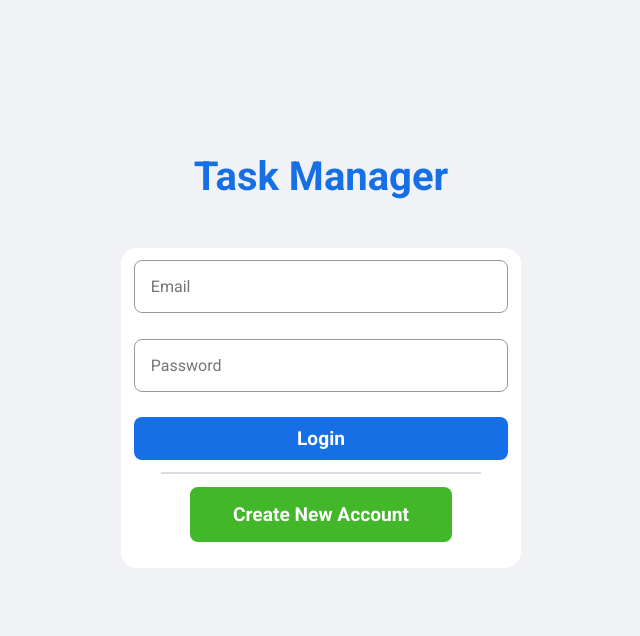
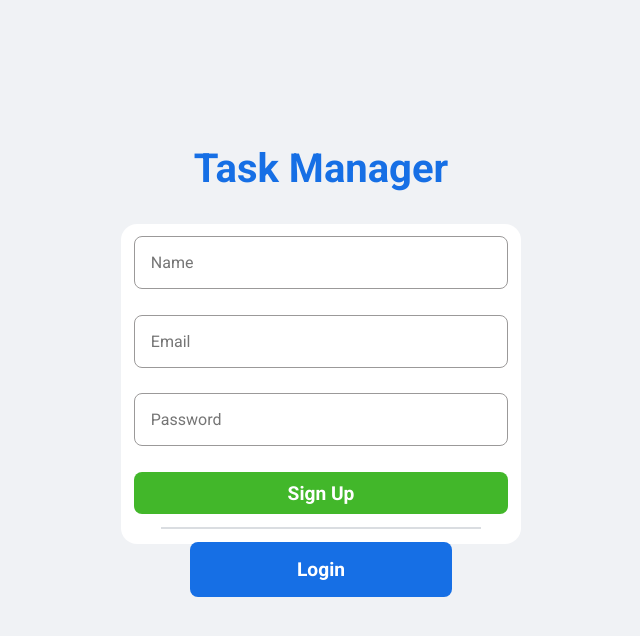
Before and after one commit to khushab/task-manager, a React (Create React App) app: page /signup in a window 1280 px wide. Shown: the top 636 px of the page, without its empty margins (319-959 px from the left). Built offline with nearby package versions, Linux system fonts and the light colour scheme.

Commit message:
Router Link setup

```diff
--- a/package.json
+++ b/package.json
@@ -10,6 +10,7 @@
     "react": "^17.0.2",
     "react-dom": "^17.0.2",
     "react-redux": "^7.2.4",
+    "react-router-dom": "^5.2.0",
     "react-scripts": "4.0.3",
     "redux": "^4.1.1",
     "web-vitals": "^1.1.2"
--- a/src/App.js
+++ b/src/App.js
@@ -1,13 +1,32 @@
 import Login from "./pages/login/Login";
+import Signup from "./pages/signup/Signup";
+import { useSelector, useDispatch } from 'react-redux';
+import { BrowserRouter as Router, Switch, Route } from 'react-router-dom'
+import Home from "./pages/Home";
 
 function App() {
+  const dispatch = useDispatch()
   return (
-    <div className="App">
-      <header className="App-header">
-        <Login />
-      </header>
-    </div>
+    <Router>
+      <div className="App">
+        <Switch>
+          <Route exact path="/">
+            <Home />
+          </Route>
+          <Route path="/login">
+            <Login />
+          </Route>
+          <Route path="/signup">
+            <Signup />
+          </Route>
+        </Switch>
+      </div>
+    </Router>
   );
 }
 
 export default App;
+
+
+// <button onClick={() => dispatch({ type: 'SIGN_IN' })}>SIGN_IN</button>
+//         <button onClick={() => dispatch({ type: 'LOGOUT' })}>Logout</button>
--- a/src/pages/Home.js
+++ b/src/pages/Home.js
@@ -3,7 +3,7 @@ import React from 'react'
 const Home = () => {
     return (
         <div>
-
+            <h1>You are logged in!</h1>
         </div>
     )
 }
--- a/src/pages/login/Login.js
+++ b/src/pages/login/Login.js
@@ -1,5 +1,6 @@
 import React, { useState } from 'react'
 import './Login.scss'
+import { NavLink as Link } from 'react-router-dom'
 
 const Login = () => {
 
@@ -42,7 +43,7 @@ const Login = () => {
                 </div>
                 <div className="line"></div>
                 <div className="form-group">
-                    <button id="create-account">Create New Account</button>
+                    <Link to="/signup" id="create-account">Create New Account</Link>
                 </div>
             </form>
         </div>
--- a/src/pages/login/Login.scss
+++ b/src/pages/login/Login.scss
@@ -7,8 +7,8 @@
   align-items: center;
   background: #f0f2f5;
   h2 {
-    margin-top: -5rem;
-    margin-bottom: 3rem;
+    margin-top: -7rem;
+    margin-bottom: 2rem;
     color: #166fe5;
     font-size: 2.5rem;
     font-weight: bold;
@@ -49,6 +49,17 @@
         cursor: pointer;
       }
       #create-account {
+        font-size: 1.2rem;
+        font-weight: bold;
+        color: white;
+        border: none;
+        padding: 0.6rem 0rem;
+        cursor: pointer;
+        border-radius: 0.5rem;
+        border: none;
+        text-decoration: none;
+        text-align: center;
+
         width: 70%;
         background: #42b72a;
         padding: 1rem;
--- a/src/pages/signup/Signup.js
+++ b/src/pages/signup/Signup.js
@@ -1,5 +1,6 @@
 import React, { useState } from 'react'
 import './Signup.scss'
+import { NavLink as Link } from 'react-router-dom'
 
 const Signup = () => {
 
@@ -49,6 +50,10 @@ const Signup = () => {
                     <div className="form-group">
                         <button type='submit'>Sign Up</button>
                     </div>
+                    <div className="line"></div>
+                    <div className="form-group">
+                        <Link to="/login" id="login">Login</Link>
+                    </div>
                 </form>
             </div>
         </div>
--- a/src/pages/signup/Signup.scss
+++ b/src/pages/signup/Signup.scss
@@ -7,8 +7,8 @@
   align-items: center;
   background: #f0f2f5;
   h2 {
-    margin-top: -5rem;
-    margin-bottom: 3rem;
+    margin-top: -7rem;
+    margin-bottom: 2rem;
     color: #166fe5;
     font-size: 2.5rem;
     font-weight: bold;
@@ -48,6 +48,22 @@
         padding: 0.6rem 0rem;
         cursor: pointer;
       }
+      #login {
+        font-size: 1.2rem;
+        font-weight: bold;
+        color: white;
+        border: none;
+        padding: 0.6rem 0rem;
+        cursor: pointer;
+        border-radius: 0.5rem;
+        border: none;
+        text-decoration: none;
+        text-align: center;
+
+        width: 70%;
+        background: #166fe5;
+        padding: 1rem;
+      }
     }
     .line {
       align-items: center;
```
Also changed, not shown: 1 other file (tests, documents, lock files or other folders).
